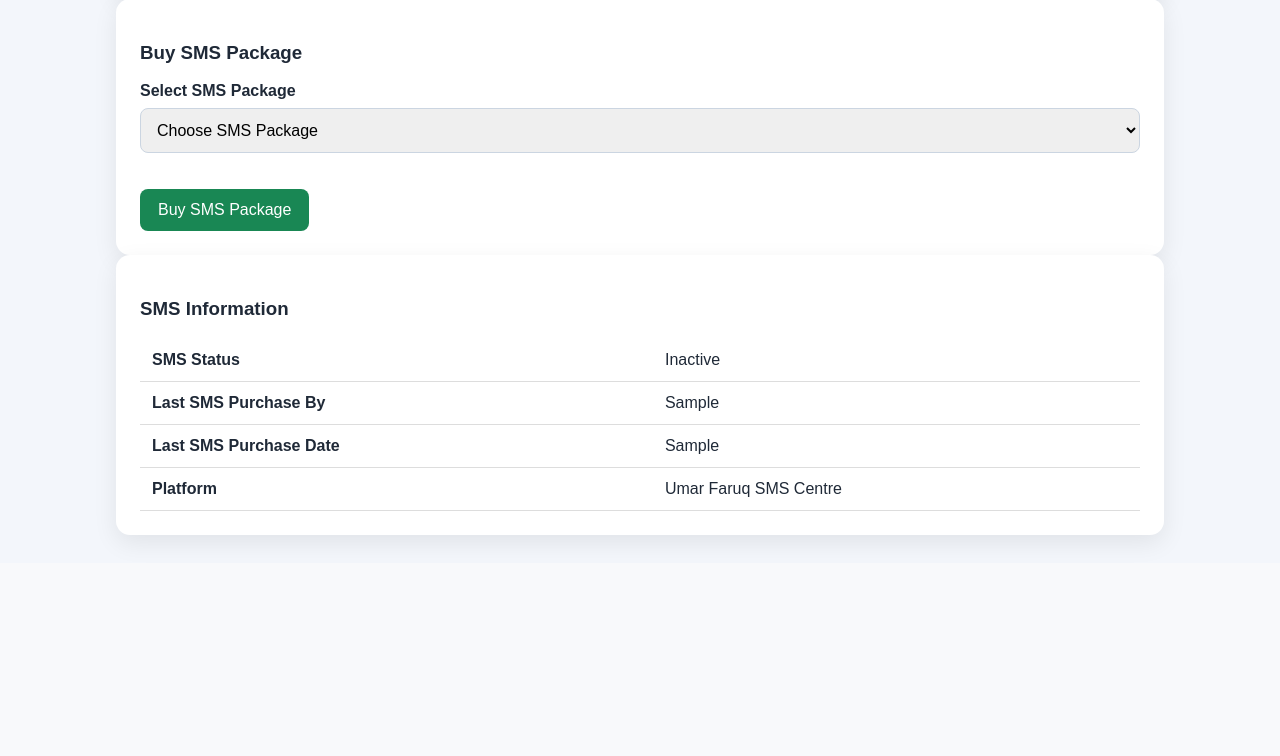
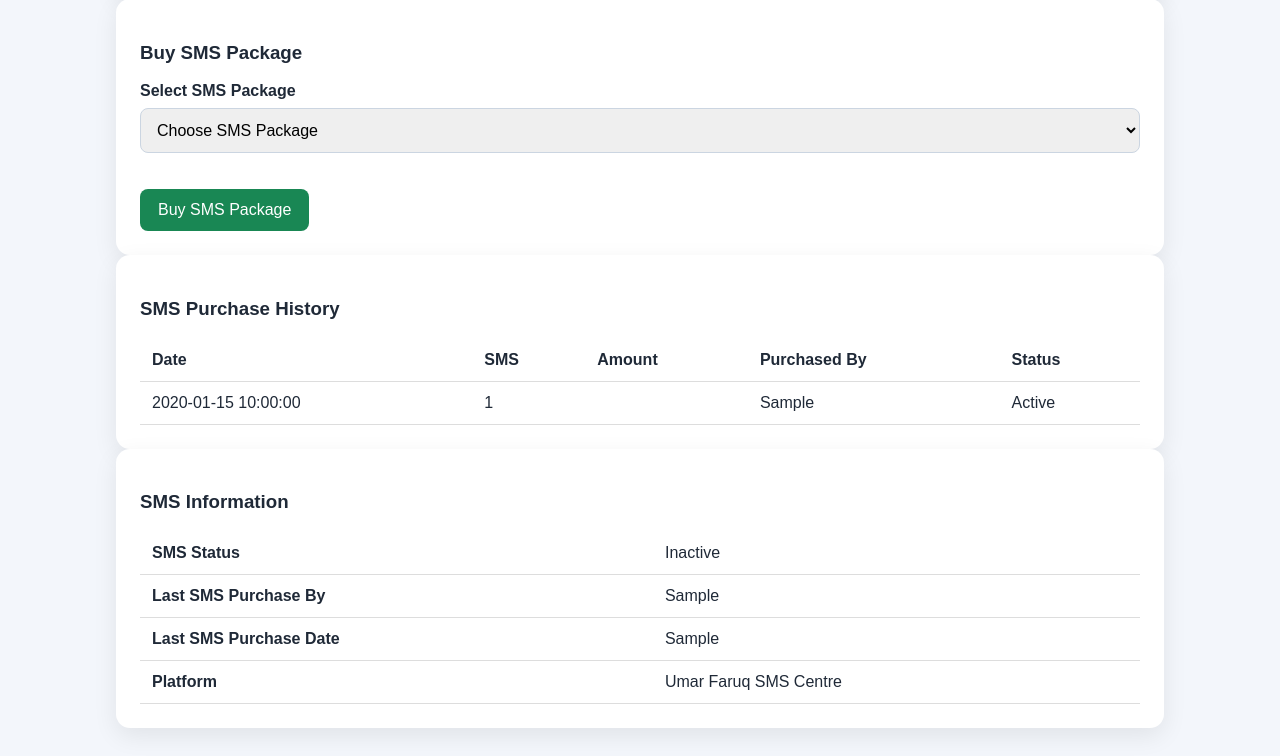
Before and after one commit to qaswar114/umar-faruq-school-system, a Python web app: template templates/sms_wallet.html in a window 1280 px wide. Shown: the part 323-1079 px from the top of the page. Before the commit the page ends 869 px from the top, so only its background shows below. Run offline with Jinja, Linux system fonts and the light colour scheme; the template is opened without the code that fills it: most values are stand-ins (such as "Sample title", 1, 10 or a date in 2020).

Commit message:
Update sms_wallet.html

```diff
--- a/templates/sms_wallet.html
+++ b/templates/sms_wallet.html
@@ -6,7 +6,6 @@
     <p>Manage your school's SMS communication services.</p>
 
     <div class="dashboard-grid">
-
         <div class="card">
             <h3>My SMS Balance</h3>
             <div class="number">{{ wallet.sms_balance }}</div>
@@ -26,45 +25,62 @@
             <h3>Failed SMS</h3>
             <div class="number">{{ failed_sms }}</div>
         </div>
-
     </div>
 </div>
 
 <div class="panel">
-
     <h3>Buy SMS Package</h3>
 
     <form method="post">
-
         <label>Select SMS Package</label>
 
         <select name="package_id" required>
             <option value="">Choose SMS Package</option>
-
             {% for p in packages %}
             <option value="{{ p.id }}">
-                {{ p.sms_count }} SMS - KES {{ "%.2f"|format(p.price) }}
+                {{ p.sms_count }} SMS - {{ money(p.price) }}
             </option>
             {% endfor %}
-
         </select>
 
         <br><br>
 
-        <button class="btn green">
-            Buy SMS Package
-        </button>
-
+        <button class="btn green">Buy SMS Package</button>
     </form>
-
 </div>
 
 <div class="panel">
+    <h3>SMS Purchase History</h3>
 
+    <table>
+        <tr>
+            <th>Date</th>
+            <th>SMS</th>
+            <th>Amount</th>
+            <th>Purchased By</th>
+            <th>Status</th>
+        </tr>
+
+        {% for t in transactions %}
+        <tr>
+            <td>{{ t.purchase_date }}</td>
+            <td>{{ t.sms_count }}</td>
+            <td>{{ money(t.amount) }}</td>
+            <td>{{ t.purchased_by }}</td>
+            <td>{{ t.status }}</td>
+        </tr>
+        {% else %}
+        <tr>
+            <td colspan="5">No SMS purchases yet.</td>
+        </tr>
+        {% endfor %}
+    </table>
+</div>
+
+<div class="panel">
     <h3>SMS Information</h3>
 
     <table>
-
         <tr>
             <th>SMS Status</th>
             <td>
@@ -90,9 +106,7 @@
             <th>Platform</th>
             <td>Umar Faruq SMS Centre</td>
         </tr>
-
     </table>
-
 </div>
 
 {% endblock %}
```
